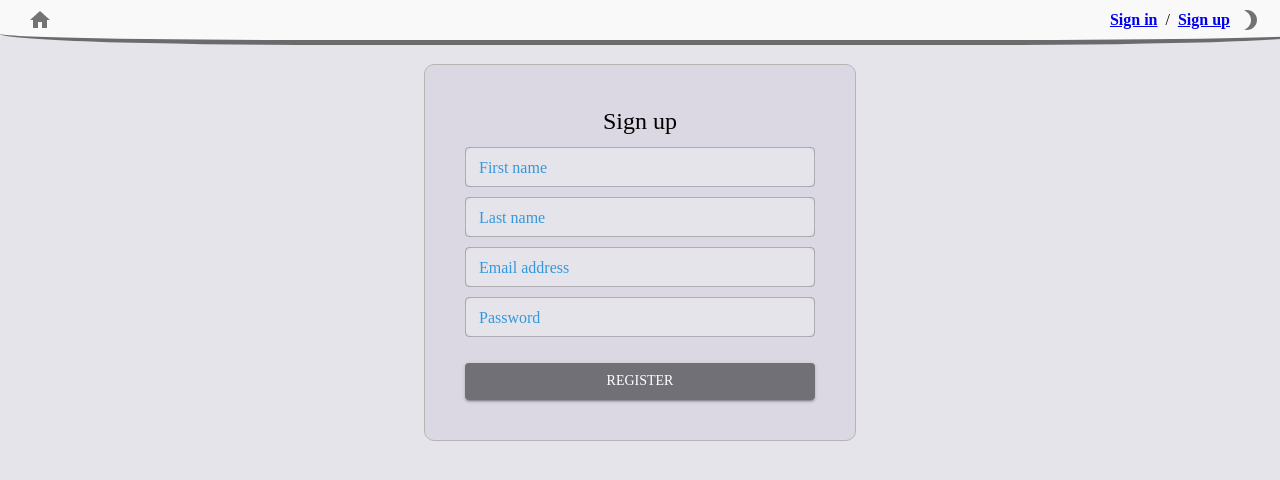
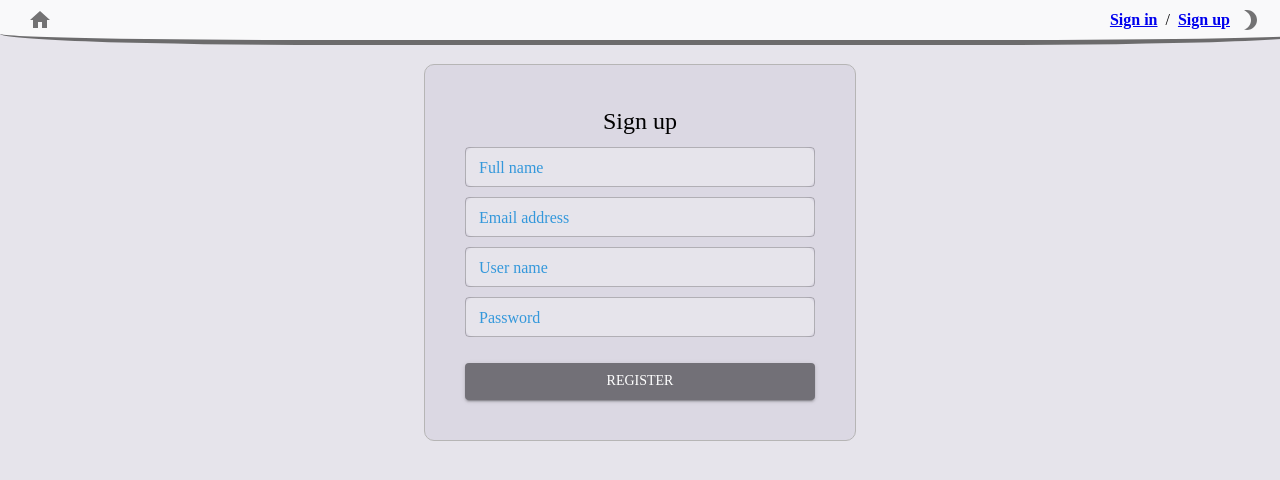
Before and after one commit to Farshadsh69/notepad, a React (Create React App) app: page /register in a window 1280 px wide. Shown: the top 480 px of the page. Built offline with nearby package versions, Linux system fonts and the light colour scheme.

Commit message:
register

```diff
--- a/db.json
+++ b/db.json
@@ -1,11 +1,12 @@
 {
-  "user": [],
-  "notes": [
+  "user": [
     {
-      "id": 840,
-      "title": "asd",
-      "note": "asdasdasd",
-      "date": "2023/5/18|'17:58"
+      "fullName": "farshadshabani",
+      "email": "farshadshabani69@gmail.com",
+      "id": "fz666",
+      "password": "farshad1369",
+      "newDate": "2023/5/18|'22:12:15"
     }
-  ]
+  ],
+  "notes": []
 }
--- a/src/component/AddNoteDialog.jsx
+++ b/src/component/AddNoteDialog.jsx
@@ -1,15 +1,11 @@
-import styled from "@emotion/styled";
-import { Box, Typography } from "@mui/material";
+import { Typography } from "@mui/material";
 import Button from "@mui/material/Button";
 import Dialog from "@mui/material/Dialog";
 import DialogActions from "@mui/material/DialogActions";
 import DialogContent from "@mui/material/DialogContent";
 import DialogTitle from "@mui/material/DialogTitle";
 import TextField from "@mui/material/TextField";
-import { random } from "lodash";
 import * as React from "react";
-import { useEffect } from "react";
-import { useForm } from "react-hook-form";
 import { toast } from "react-toastify";
 
 export default function AddNoteDialog({ openDialog, setOpenDialog }) {
@@ -18,27 +14,6 @@ export default function AddNoteDialog({ openDialog, setOpenDialog }) {
 
   const countTitle = 50;
   const countNote = 500;
-
-  //   const {
-  //     register,
-  //     handleSubmit,
-  //     formState: { errors },
-  //   } = useForm();
-  //   const onSubmit = (data) => {
-  //     console.log(data);
-  //     setOpenDialog(false);
-  //     async function postData(url = "", data = {}) {
-  //       const response = await fetch(url, {
-  //         method: "POST",
-  //         headers: {
-  //           "Content-Type": "application/json",
-  //         },
-  //         body: JSON.stringify(data),
-  //       });
-  //       return response.json();
-  //     }
-  //     postData("http://localhost:8000/notes", data);
-  //   };
 
   const handleClose = () => {
     setOpenDialog(false);
@@ -53,7 +28,6 @@ export default function AddNoteDialog({ openDialog, setOpenDialog }) {
   let minutes = dateObj.getUTCMinutes();
 
   let date = year + "/" + month + "/" + day + "|'" + hours + ":" + minutes;
-  console.log("date", date);
   //.................................................................
   const handleSave = () => {
     setOpenDialog(false);
@@ -80,7 +54,6 @@ export default function AddNoteDialog({ openDialog, setOpenDialog }) {
     }
     postData("http://localhost:8000/notes", data);
   };
-  useEffect(() => {}, []);
 
   return (
     <Dialog
--- a/src/sections/auth/Login.jsx
+++ b/src/sections/auth/Login.jsx
@@ -1,6 +1,9 @@
-import React from "react";
+import React, { useEffect } from "react";
 import styled from "@emotion/styled";
 import { Box, Button, Stack, TextField, Typography } from "@mui/material";
+import { useNavigate } from "react-router";
+import { useForm } from "react-hook-form";
+import { toast } from "react-toastify";
 
 const RegisterStyle = styled(Box)(() => ({
   width: 350,
@@ -21,7 +24,49 @@ const TextFieldStyle = styled(TextField)(() => ({
   },
 }));
 function Login() {
+  const navigate = useNavigate();
+
+  const { register, handleSubmit } = useForm();
+  useEffect(() => {
+    sessionStorage.clear();
+  }, []);
+  const onSubmit = (data) => {
+    const validate = () => {
+      let result = true;
+      if (data.id === "" || data.id === null) {
+        result = false;
+        toast.warning("Please Enter Username");
+      }
+      if (data.password === "" || data.password === null) {
+        result = false;
+        toast.warning("Please Enter Password");
+      }
+      return result;
+    };
+    if (validate()) {
+      fetch("http://localhost:8000/user/" + data.id)
+        .then((res) => {
+          return res.json();
+        })
+        .then((reap) => {
+          if (Object.keys(reap).length === 0) {
+            toast.error("Please Enter valid username");
+          } else if (reap.password === data.password) {
+            toast.success("Success");
+            sessionStorage.setItem("id", data.id);
+            navigate("/");
+          } else {
+            toast.error("Please Enter valid credentials");
+          }
+        })
+        .catch((err) => {
+          toast.error("Login Failed due to :" + err.massage);
+        });
+    }
+  };
+
   return (
+    <form onSubmit={handleSubmit(onSubmit)}>
       <RegisterStyle
         backgroundColor="background.light"
         sx={(theme) => ({
@@ -38,12 +83,12 @@ function Login() {
 
         <TextFieldStyle
           sx={{ backgroundColor: "background.main" }}
-        label="Email address"
+          label="User name"
           maxRows={1}
           variant="outlined"
           size="small"
-        type="email"
           color="info"
+          {...register("id")}
         />
         <TextFieldStyle
           sx={{ backgroundColor: "background.main" }}
@@ -53,9 +98,11 @@ function Login() {
           size="small"
           type="password"
           color="info"
+          {...register("password")}
         />
         <Stack>
           <Button
+            type="submit"
             variant="contained"
             sx={{ mt: 2, backgroundColor: "button.main" }}
           >
@@ -63,6 +110,7 @@ function Login() {
           </Button>
         </Stack>
       </RegisterStyle>
+    </form>
   );
 }
 
--- a/src/sections/auth/Register.jsx
+++ b/src/sections/auth/Register.jsx
@@ -1,6 +1,9 @@
 import styled from "@emotion/styled";
 import { Box, Button, Stack, TextField, Typography } from "@mui/material";
 import React from "react";
+import { useForm } from "react-hook-form";
+import { useNavigate } from "react-router";
+import { toast } from "react-toastify";
 
 const RegisterStyle = styled(Box)((theme) => ({
   width: 350,
@@ -22,7 +25,61 @@ const TextFieldStyle = styled(TextField)(() => ({
 }));
 
 function Register() {
+  const navigate = useNavigate();
+
+  const { register, handleSubmit } = useForm();
+  //...............................Date
+  let dateObj = new Date();
+  let month = dateObj.getUTCMonth() + 1; //months from 1-12
+  let day = dateObj.getUTCDate();
+  let year = dateObj.getUTCFullYear();
+  let hours = dateObj.getUTCHours();
+  let minutes = dateObj.getUTCMinutes();
+  let seconds = dateObj.getUTCSeconds();
+
+  let date =
+    year +
+    "/" +
+    month +
+    "/" +
+    day +
+    "|'" +
+    hours +
+    ":" +
+    minutes +
+    ":" +
+    seconds;
+  console.log("date", date);
+  //.................................................................
+  const onSubmit = (data) => {
+    data.newDate = date;
+    async function postData(url = "", data = {}) {
+      const response = await fetch(url, {
+        method: "POST",
+        headers: {
+          "Content-Type": "application/json",
+        },
+        body: JSON.stringify(data),
+      });
+      console.log("res", response.status);
+      if (response.status === 201 && 200) {
+        toast.success("saved successfully");
+        setInterval(() => {
+          navigate("/login");
+          window.location.reload();
+        }, 2000);
+      } else if (response.status === 500) {
+        toast.error(" That username is taken");
+      } else {
+        toast.error("saved Failed");
+      }
+      return response.json();
+    }
+    postData("http://localhost:8000/user", data);
+  };
+
   return (
+    <form onSubmit={handleSubmit(onSubmit)}>
       <RegisterStyle
         backgroundColor="background.light"
         sx={(theme) => ({
@@ -40,20 +97,14 @@ function Register() {
           sx={{
             backgroundColor: "background.main",
           }}
-        label="First name"
+          label="Full name"
           maxRows={1}
           variant="outlined"
           size="small"
           color="info"
+          {...register("fullName")}
         />
-      <TextFieldStyle
-        sx={{ backgroundColor: "background.main" }}
-        label="Last name"
-        maxRows={1}
-        variant="outlined"
-        size="small"
-        color="info"
-      />
+
         <TextFieldStyle
           sx={{ backgroundColor: "background.main" }}
           label="Email address"
@@ -62,6 +113,16 @@ function Register() {
           size="small"
           type="email"
           color="info"
+          {...register("email")}
+        />
+        <TextFieldStyle
+          sx={{ backgroundColor: "background.main" }}
+          label="User name"
+          maxRows={1}
+          variant="outlined"
+          size="small"
+          color="info"
+          {...register("id")}
         />
         <TextFieldStyle
           sx={{ backgroundColor: "background.main" }}
@@ -71,9 +132,11 @@ function Register() {
           size="small"
           type="password"
           color="info"
+          {...register("password")}
         />
         <Stack>
           <Button
+            type="submit"
             variant="contained"
             sx={{ mt: 2, backgroundColor: "button.main" }}
           >
@@ -81,6 +144,7 @@ function Register() {
           </Button>
         </Stack>
       </RegisterStyle>
+    </form>
   );
 }
 
--- a/src/sections/notepad/Notepad.jsx
+++ b/src/sections/notepad/Notepad.jsx
@@ -23,6 +23,7 @@ import AddIcon from "@mui/icons-material/Add";
 import * as React from "react";
 import AddNoteDialog from "../../component/AddNoteDialog";
 import Notes from "../../component/Notes";
+import { useNavigate } from "react-router";
 
 const drawerWidth = 230;
 
@@ -84,11 +85,18 @@ const IconButtonAddStyle = styled(IconButton)(() => ({
 
 export default function Notepad() {
   const theme = useTheme();
+  const navigator = useNavigate();
   const [openDrawer, setOpenDrawer] = React.useState(false);
   const [openPaper1, setOpenPaper1] = React.useState(false);
   const [openPaper2, setOpenPaper2] = React.useState(false);
   const [openDialog, setOpenDialog] = React.useState(false);
 
+  React.useEffect(() => {
+    let id = sessionStorage.getItem("id");
+    if (id === "" || id === null) {
+      navigator("/login");
+    }
+  }, []);
   const handleDrawerOpen = () => {
     setOpenDrawer(true);
   };
@@ -107,6 +115,8 @@ export default function Notepad() {
       setTimeout(() => {
         setOpenPaper2(false);
       }, 3000);
+    } else if (e === "Logout") {
+      navigator("/login");
     }
   };
   const stylePaper = {
```
Also changed, not shown: src/component/ShowDialog.jsx (added, +24 -0 lines). Lines whose indentation alone changed are shown as unchanged.
